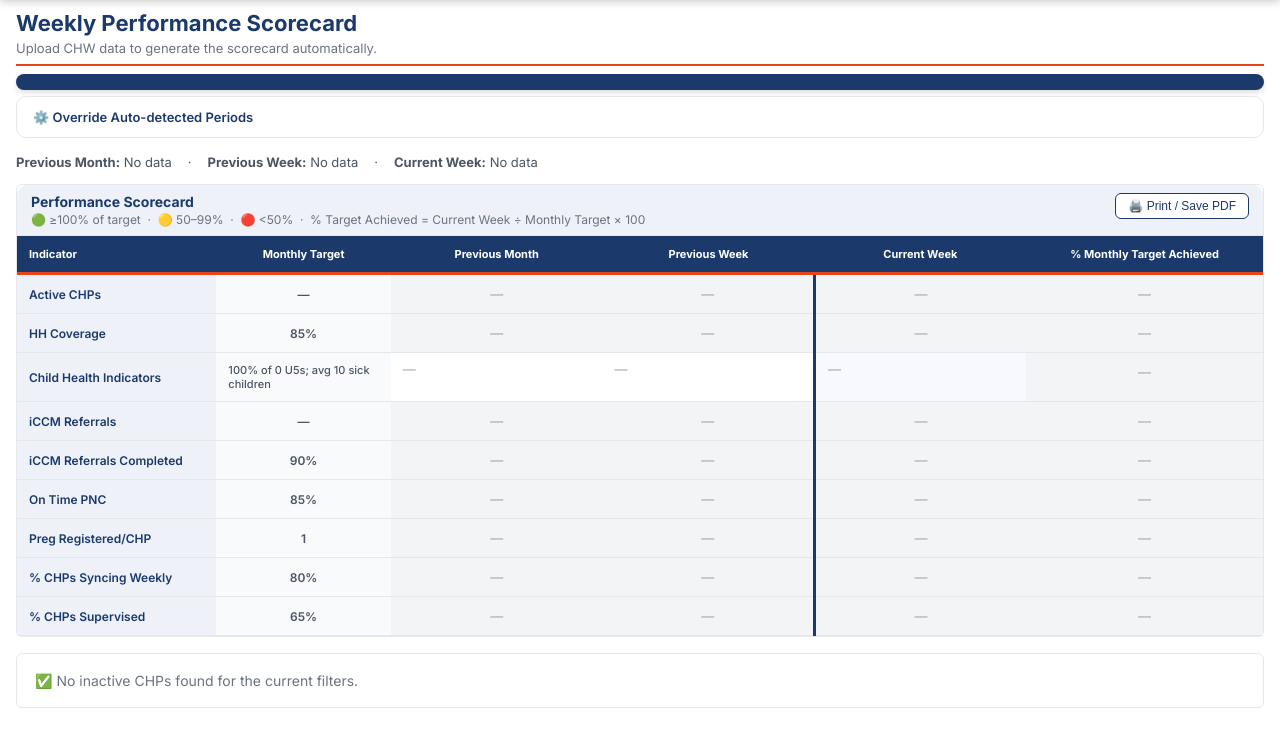
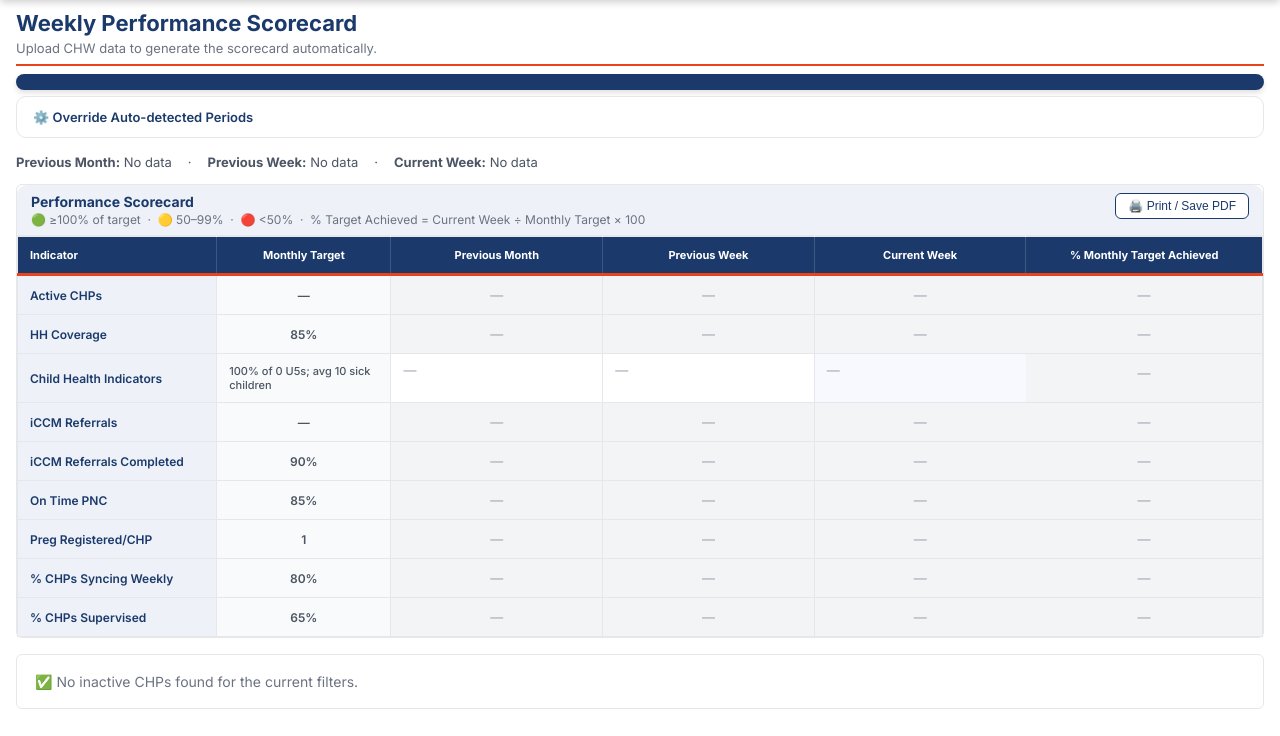
Before and after one commit to linetlucy-genchabe/Service-Delivery-Gaps, a Django app: page /scorecard/ in a window 1280 px wide. Shown: the part 64-800 px from the top of the page. Run offline with Django 4.2, Linux system fonts and the light colour scheme; data that the repository does not hold is empty.

Commit message:
Scorecard - subtle column borders throughout, remove bold current week border, light border-right on all cells

```diff
--- a/dashboard/templates/dashboard/scorecard.html
+++ b/dashboard/templates/dashboard/scorecard.html
@@ -143,7 +143,7 @@
     <button class="btn btn-sm btn-outline" onclick="window.print()">🖨️ Print / Save PDF</button>
   </div>
   <div class="card-body no-pad">
-    <table id="scorecard-table" style="width:100%;border-collapse:collapse;font-size:13px;table-layout:fixed;">
+    <table id="scorecard-table" style="width:100%;border-collapse:collapse;font-size:13px;table-layout:fixed;border:1px solid #E5E7EB;">
       <colgroup>
         <col style="width:16%">
         <col style="width:14%">
@@ -154,11 +154,11 @@
       </colgroup>
       <thead>
         <tr style="background:#1B3A6B;">
-          <th style="padding:11px 12px;text-align:left;color:white;font-size:11px;font-weight:700;border-bottom:3px solid #E8431A;">Indicator</th>
-          <th style="padding:11px 12px;text-align:center;color:white;font-size:11px;font-weight:700;border-bottom:3px solid #E8431A;">Monthly Target</th>
-          <th style="padding:11px 12px;text-align:center;color:white;font-size:11px;font-weight:700;border-bottom:3px solid #E8431A;">{{ batch_prev_month.label|default:"Previous Month" }}</th>
-          <th style="padding:11px 12px;text-align:center;color:white;font-size:11px;font-weight:700;border-bottom:3px solid #E8431A;">{{ batch_prev_week.label|default:"Previous Week" }}</th>
-          <th style="padding:11px 12px;text-align:center;color:white;font-size:11px;font-weight:700;border-bottom:3px solid #E8431A;">{{ batch_current_week.label|default:"Current Week" }}</th>
+          <th style="padding:11px 12px;text-align:left;color:white;font-size:11px;font-weight:700;border-bottom:3px solid #E8431A;border-right:1px solid rgba(255,255,255,0.15);">Indicator</th>
+          <th style="padding:11px 12px;text-align:center;color:white;font-size:11px;font-weight:700;border-bottom:3px solid #E8431A;border-right:1px solid rgba(255,255,255,0.15);">Monthly Target</th>
+          <th style="padding:11px 12px;text-align:center;color:white;font-size:11px;font-weight:700;border-bottom:3px solid #E8431A;border-right:1px solid rgba(255,255,255,0.15);">{{ batch_prev_month.label|default:"Previous Month" }}</th>
+          <th style="padding:11px 12px;text-align:center;color:white;font-size:11px;font-weight:700;border-bottom:3px solid #E8431A;border-right:1px solid rgba(255,255,255,0.15);">{{ batch_prev_week.label|default:"Previous Week" }}</th>
+          <th style="padding:11px 12px;text-align:center;color:white;font-size:11px;font-weight:700;border-bottom:3px solid #E8431A;border-right:1px solid rgba(255,255,255,0.15);">{{ batch_current_week.label|default:"Current Week" }}</th>
           <th style="padding:11px 12px;text-align:center;color:white;font-size:11px;font-weight:700;border-bottom:3px solid #E8431A;">% Monthly Target Achieved</th>
         </tr>
       </thead>
@@ -170,21 +170,21 @@
         {% if row.type == 'child_health' %}
           {# Child health always neutral background #}
           <tr style="border-bottom:1px solid #E5E7EB;vertical-align:top;">
-            <td style="padding:10px 12px;font-weight:600;color:#1B3A6B;background:#EEF2F8;vertical-align:middle;font-size:12px;">{{ row.label }}</td>
-            <td style="padding:10px 12px;text-align:left;font-weight:500;color:#4B5563;background:#F9FAFB;font-size:11px;">{{ row.target }}</td>
+            <td style="padding:10px 12px;font-weight:600;color:#1B3A6B;background:#EEF2F8;vertical-align:middle;font-size:12px;border-right:1px solid #E5E7EB;">{{ row.label }}</td>
+            <td style="padding:10px 12px;text-align:left;font-weight:500;color:#4B5563;background:#F9FAFB;font-size:11px;border-right:1px solid #E5E7EB;">{{ row.target }}</td>
             {% for cell in pm|make_list %}{% endfor %}
             {% with cell=pm %}
-            <td style="padding:8px 12px;background:white;vertical-align:top;">
+            <td style="padding:8px 12px;background:white;vertical-align:top;border-right:1px solid #E5E7EB;">
               {% if cell.lines %}{% for lbl, val in cell.lines %}<div style="line-height:1.9;font-size:12px;border-bottom:1px solid #F3F4F6;padding:1px 0;"><span style="color:#6B7280;font-size:10px;font-weight:500;text-transform:uppercase;letter-spacing:.03em;">{{ lbl }}</span><br><span style="font-weight:600;color:#111827;">{{ val }}</span></div>{% endfor %}{% else %}<span style="color:#9CA3AF;">—</span>{% endif %}
             </td>
             {% endwith %}
             {% with cell=pw %}
-            <td style="padding:8px 12px;background:white;vertical-align:top;">
+            <td style="padding:8px 12px;background:white;vertical-align:top;border-right:1px solid #E5E7EB;">
               {% if cell.lines %}{% for lbl, val in cell.lines %}<div style="line-height:1.9;font-size:12px;border-bottom:1px solid #F3F4F6;padding:1px 0;"><span style="color:#6B7280;font-size:10px;font-weight:500;text-transform:uppercase;letter-spacing:.03em;">{{ lbl }}</span><br><span style="font-weight:600;color:#111827;">{{ val }}</span></div>{% endfor %}{% else %}<span style="color:#9CA3AF;">—</span>{% endif %}
             </td>
             {% endwith %}
             {% with cell=cw %}
-            <td style="padding:8px 12px;background:#F8F9FF;vertical-align:top;border-left:3px solid #1B3A6B;">
+            <td style="padding:8px 12px;background:#F8F9FF;vertical-align:top;border-left:1px solid #D1D5DB;">
               {% if cell.lines %}{% for lbl, val in cell.lines %}<div style="line-height:1.9;font-size:12px;border-bottom:1px solid #E8EDFB;padding:1px 0;"><span style="color:#6B7280;font-size:10px;font-weight:500;text-transform:uppercase;letter-spacing:.03em;">{{ lbl }}</span><br><span style="font-weight:600;color:#111827;">{{ val }}</span></div>{% endfor %}{% else %}<span style="color:#9CA3AF;">—</span>{% endif %}
             </td>
             {% endwith %}
@@ -197,22 +197,22 @@
         {% else %}
           {# Standard row #}
           <tr style="border-bottom:1px solid #E5E7EB;">
-            <td style="padding:11px 12px;font-weight:600;color:#1B3A6B;background:#EEF2F8;font-size:12px;">{{ row.label }}</td>
-            <td style="padding:11px 12px;text-align:center;font-weight:600;color:#4B5563;background:#F9FAFB;font-size:12px;">{{ row.target }}</td>
+            <td style="padding:11px 12px;font-weight:600;color:#1B3A6B;background:#EEF2F8;font-size:12px;border-right:1px solid #E5E7EB;">{{ row.label }}</td>
+            <td style="padding:11px 12px;text-align:center;font-weight:600;color:#4B5563;background:#F9FAFB;font-size:12px;border-right:1px solid #E5E7EB;">{{ row.target }}</td>
             {% with cell=pm %}
-            <td style="padding:11px 12px;text-align:center;font-weight:700;font-size:13px;
+            <td style="padding:11px 12px;text-align:center;font-weight:700;font-size:13px;border-right:1px solid #E5E7EB;
               {% if cell.colour == 'green' %}background:#DCFCE7;color:#166534;{% elif cell.colour == 'yellow' %}background:#FEF9C3;color:#854D0E;{% elif cell.colour == 'red' %}background:#FEE2E2;color:#991B1B;{% else %}background:#F3F4F6;color:#9CA3AF;font-weight:400;{% endif %}">
               {{ cell.display }}
             </td>
             {% endwith %}
             {% with cell=pw %}
-            <td style="padding:11px 12px;text-align:center;font-weight:700;font-size:13px;
+            <td style="padding:11px 12px;text-align:center;font-weight:700;font-size:13px;border-right:1px solid #E5E7EB;
               {% if cell.colour == 'green' %}background:#DCFCE7;color:#166534;{% elif cell.colour == 'yellow' %}background:#FEF9C3;color:#854D0E;{% elif cell.colour == 'red' %}background:#FEE2E2;color:#991B1B;{% else %}background:#F3F4F6;color:#9CA3AF;font-weight:400;{% endif %}">
               {{ cell.display }}
             </td>
             {% endwith %}
             {% with cell=cw %}
-            <td style="padding:11px 12px;text-align:center;font-weight:700;font-size:13px;border-left:3px solid #1B3A6B;
+            <td style="padding:11px 12px;text-align:center;font-weight:700;font-size:13px;border-left:1px solid #D1D5DB;
               {% if cell.colour == 'green' %}background:#DCFCE7;color:#166534;{% elif cell.colour == 'yellow' %}background:#FEF9C3;color:#854D0E;{% elif cell.colour == 'red' %}background:#FEE2E2;color:#991B1B;{% else %}background:#F3F4F6;color:#9CA3AF;font-weight:400;{% endif %}">
               {{ cell.display }}
             </td>
```
